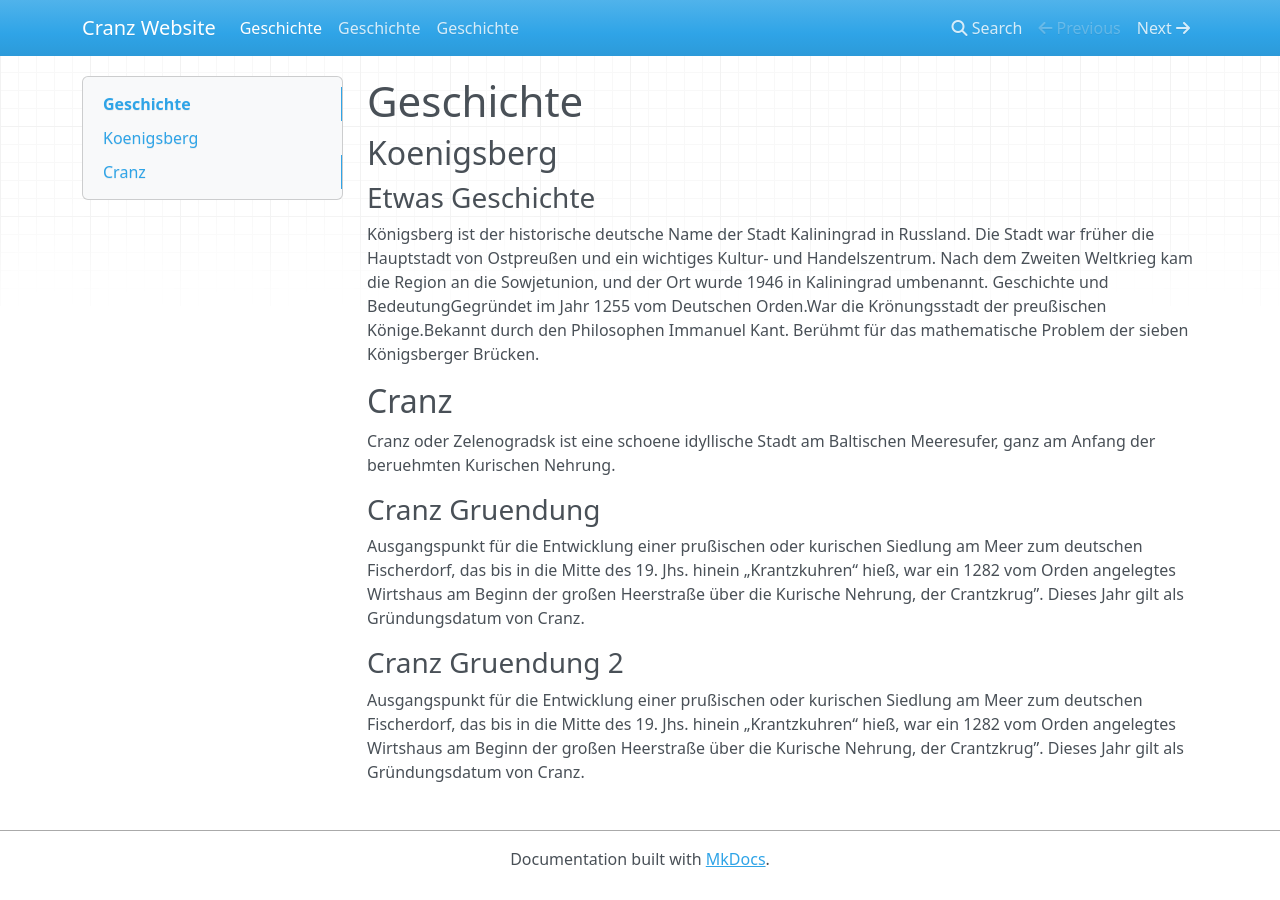
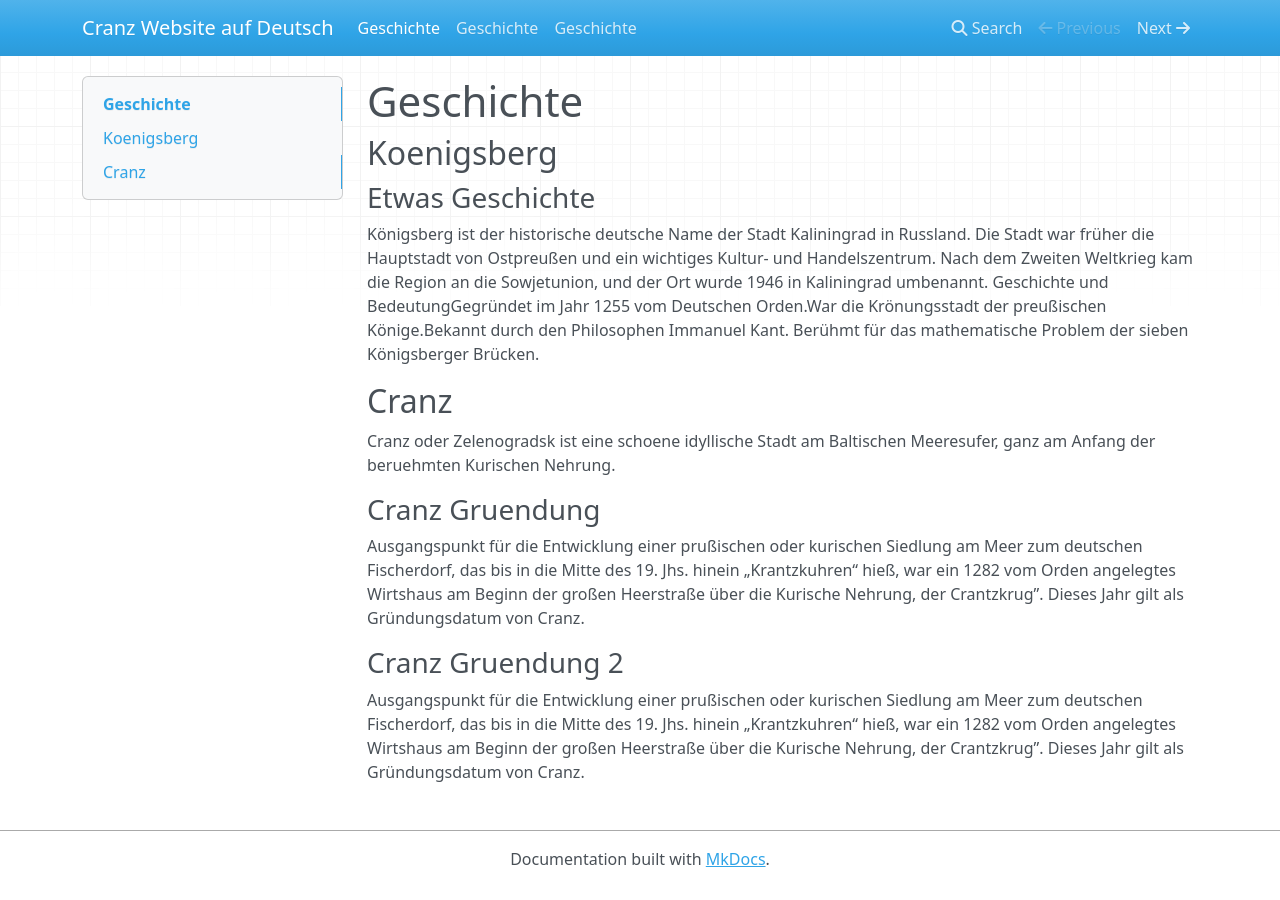
Before and after one commit to aventis1981/Techwriter_docs, an MkDocs documentation site: the page built from docs/index.md, in a window 1280 px wide. Built offline with MkDocs 1.6.1, drawn with Linux system fonts in a browser that asks for light colours; nearby versions of some CDN libraries.

Commit message:
changes at mkdocs.yml

```diff
--- a/mkdocs.yml
+++ b/mkdocs.yml
@@ -1 +1 @@
-site_name: Cranz Website
+site_name: Cranz Website auf Deutsch
```
